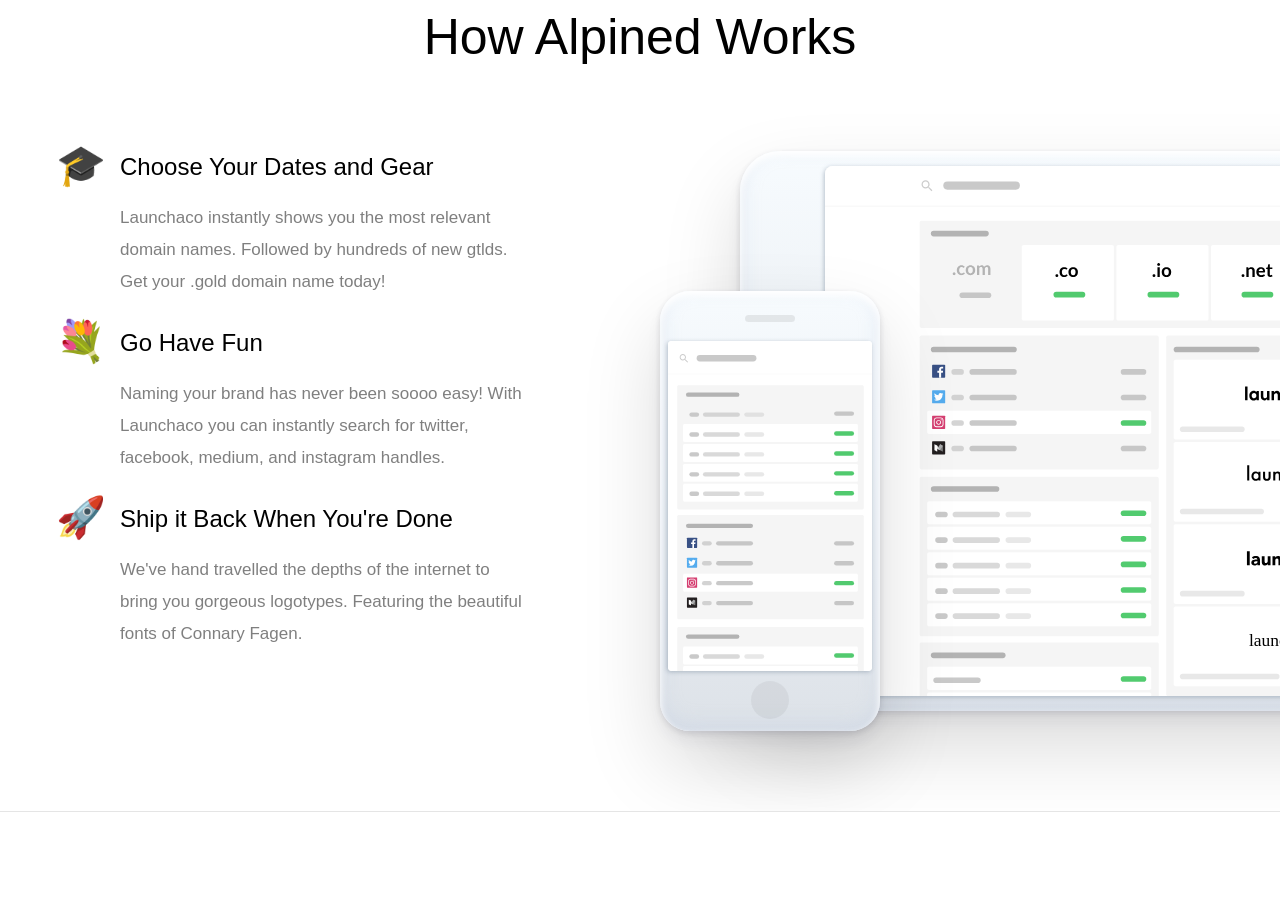
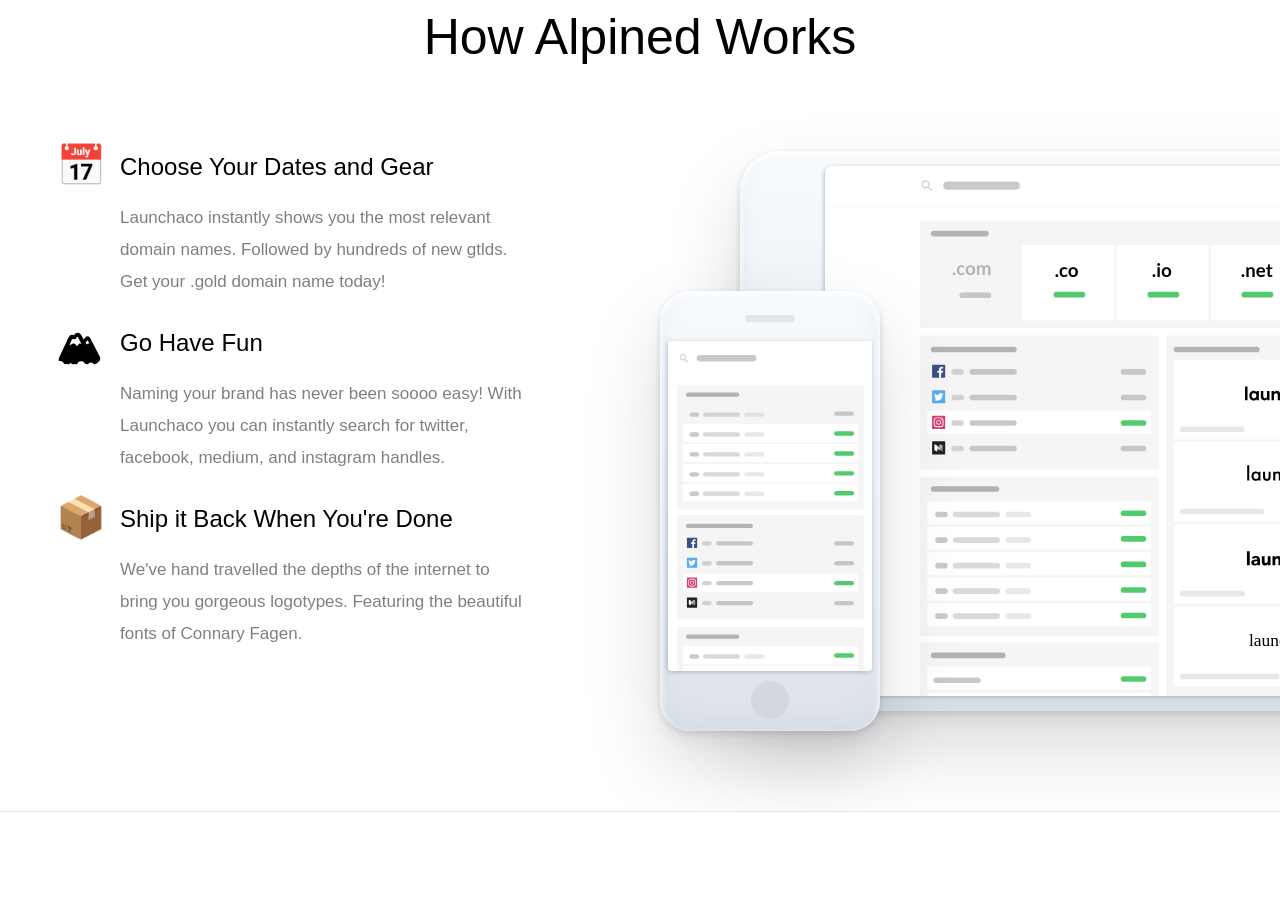
Before and after one commit to alpined-rental/alpined-rentail.github.io, a plain HTML site: page index.html in a window 1280 px wide. Shown: the part 842-1741 px from the top of the page. Drawn offline with Linux system fonts and the light colour scheme.

Commit message:
Updated Emoji

```diff
--- a/index.html
+++ b/index.html
@@ -46,17 +46,17 @@
       <div class="container-lrg flex">
         <div class="col-5 centervertical">
           <div class="steps">
-            <div class="emoji"><b>🎓</b></div>
+            <div class="emoji"><b>📅</b></div>
             <h3 class="subheading">Choose Your Dates and Gear</h3>
             <p class="paragraph">Launchaco instantly shows you the most relevant domain names. Followed by hundreds of new gtlds. Get your .gold domain name today!</p>
           </div>
           <div class="steps">
-            <div class="emoji"><b>💐</b></div>
+            <div class="emoji"><b>🏔</b></div>
             <h3 class="subheading">Go Have Fun</h3>
             <p class="paragraph">Naming your brand has never been soooo easy! With Launchaco you can instantly search for twitter, facebook, medium, and instagram handles.</p>
           </div>
           <div class="steps">
-            <div class="emoji"><b>🚀</b></div>
+            <div class="emoji"><b>📦</b></div>
             <h3 class="subheading">Ship it Back When You're Done</h3>
             <p class="paragraph">We've hand travelled the depths of the internet to bring you gorgeous logotypes. Featuring the beautiful fonts of Connary Fagen.</p>
           </div>
```
Also changed, not shown: 1 other file.
